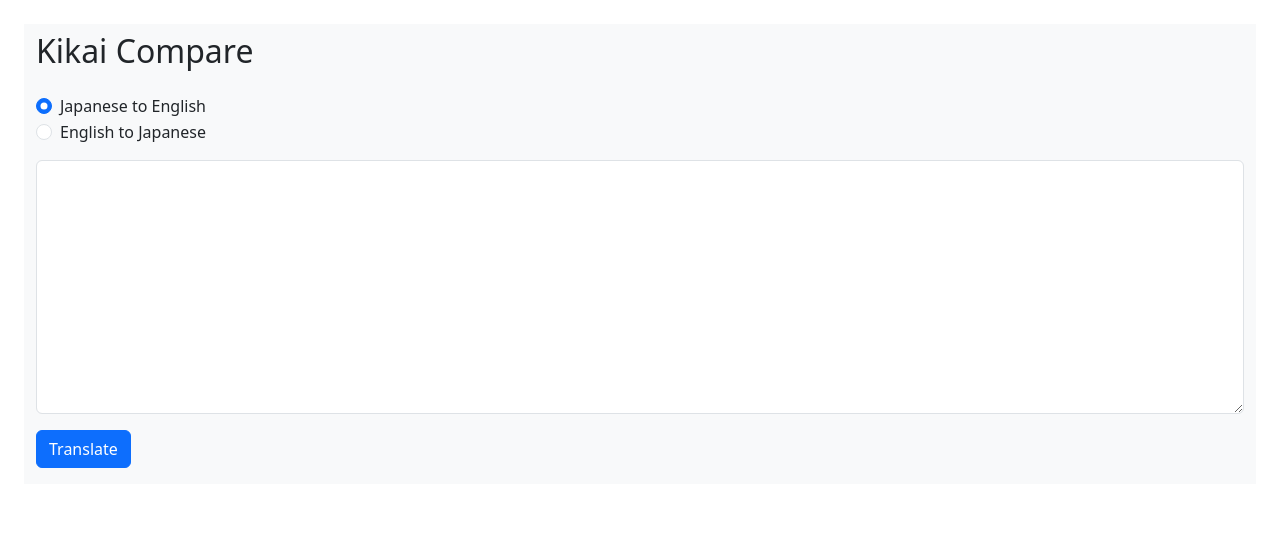
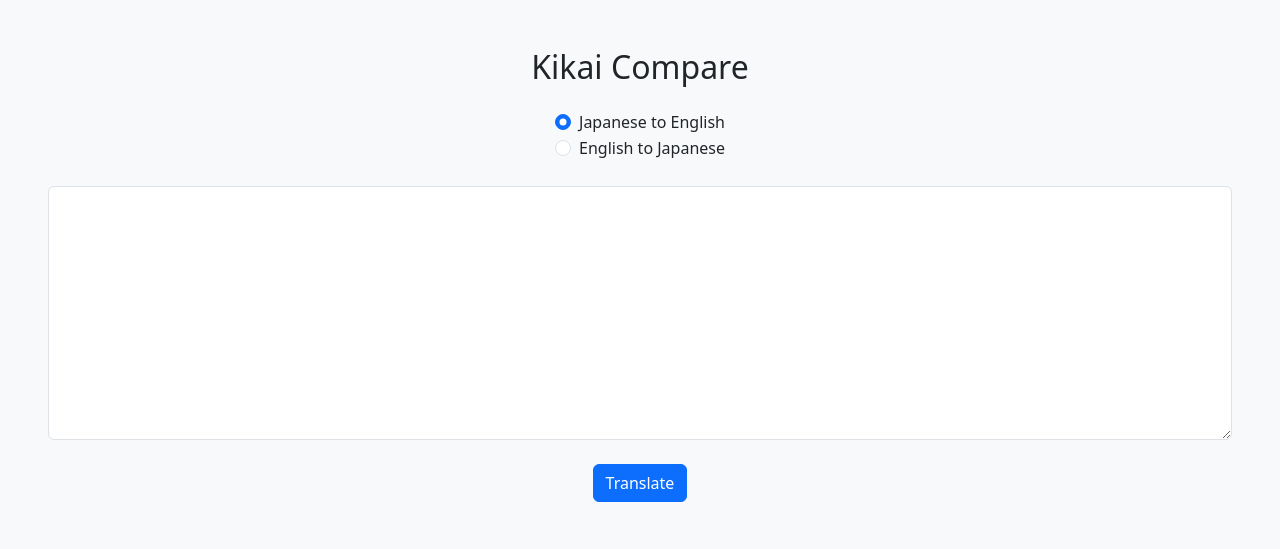
Before and after one commit to 4ka0/honyaku_assist, a Django app: page / in a window 1280 px wide. Shown: the top 549 px of the page. Run offline with Django 4.2, Linux system fonts and the light colour scheme; parts of the project's set-up code (start-up, migrations or seed data) failed here and were passed over; some libraries are stand-ins or nearby versions.

Commit message:
Frontend styling update

```diff
--- a/templates/base.html
+++ b/templates/base.html
@@ -15,14 +15,16 @@
         <title>Kikai Compare</title>
     </head>
 
-    <body>
+    <body style="background-color: rgb(248, 248, 248)">
         <main>
 
             <div class="container-fluid">
                 <div class="row">
-                    <div class="col bg-light mx-4 my-4">
+                    <div class="col bg-light px-5 pt-4 pb-5">
 
-                        <h2 class="mt-2 mb-4">Kikai Compare</h2>
+                        <div class="text-center my-4">
+                            <h2>Kikai Compare</h2>
+                        </div>
 
                         {% block content %}
                         {% endblock %}
--- a/templates/input.html
+++ b/templates/input.html
@@ -3,10 +3,23 @@
 
 {% block content %}
 
+<div class="text-center">
+
     <form action="{% url 'input' %}" method="POST">
+
         {% csrf_token %}
-        {{ form|crispy }}
-        <button type="submit" class="btn btn-primary mb-3">Translate</button>
+
+        <div class="form-group d-flex justify-content-center mt-2">
+            {{ form.direction|as_crispy_field }}
+        </div>
+
+        <div class="form-group mt-2">
+            {{ form.source_text|as_crispy_field }}
+        </div>
+
+        <button type="submit" class="btn btn-primary mt-2">Translate</button>
     </form>
 
+</div>
+
 {% endblock %}
--- a/templates/output.html
+++ b/templates/output.html
@@ -21,7 +21,7 @@
     </p>
 
     <div class="text-center my-4">
-        <a href="{% url 'input' %}" class="btn btn-primary">New translation</a>
+        <a href="{% url 'input' %}" class="btn btn-primary mt-2">New translation</a>
     </div>
 
 {% endblock %}
```
